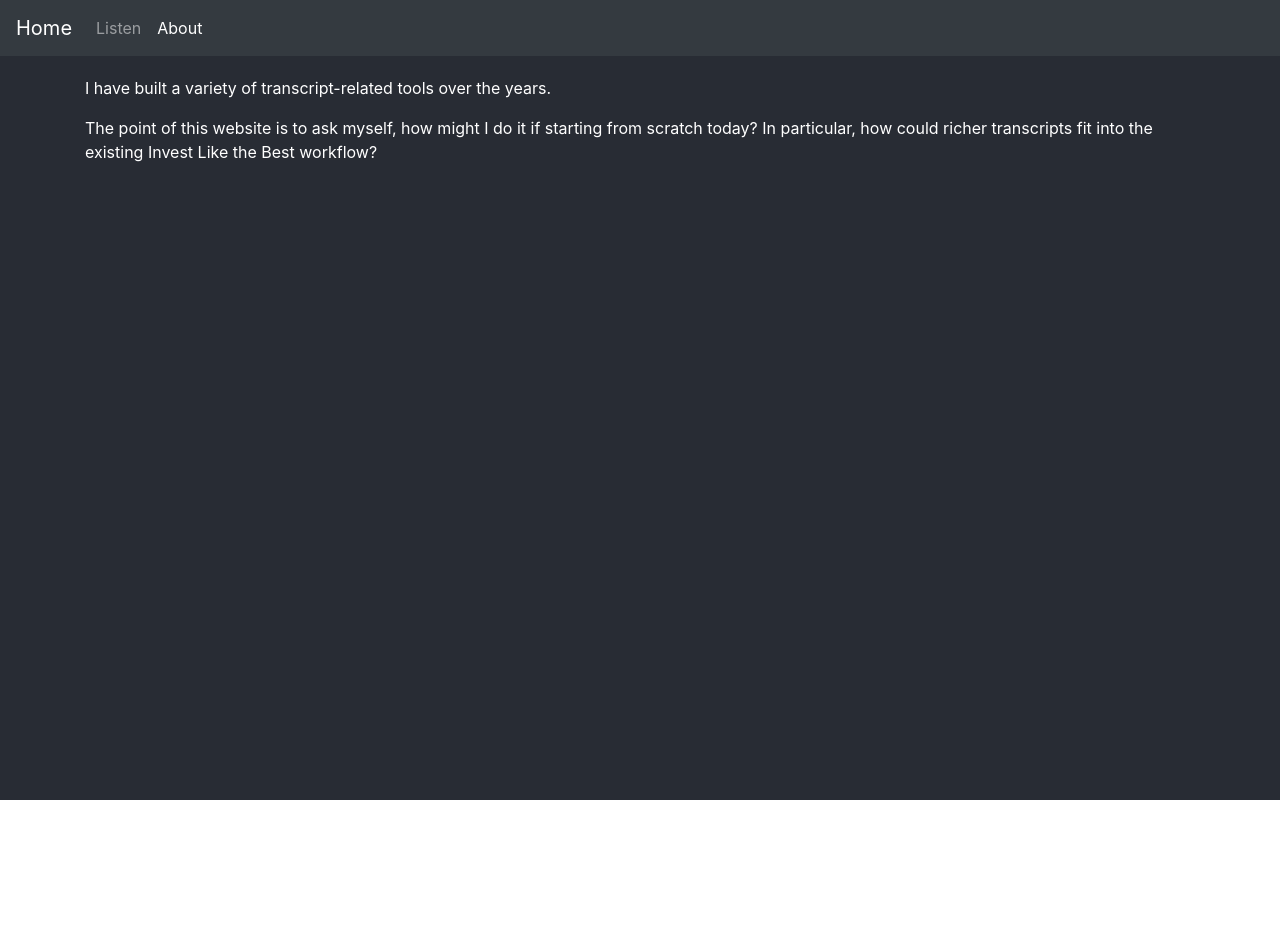
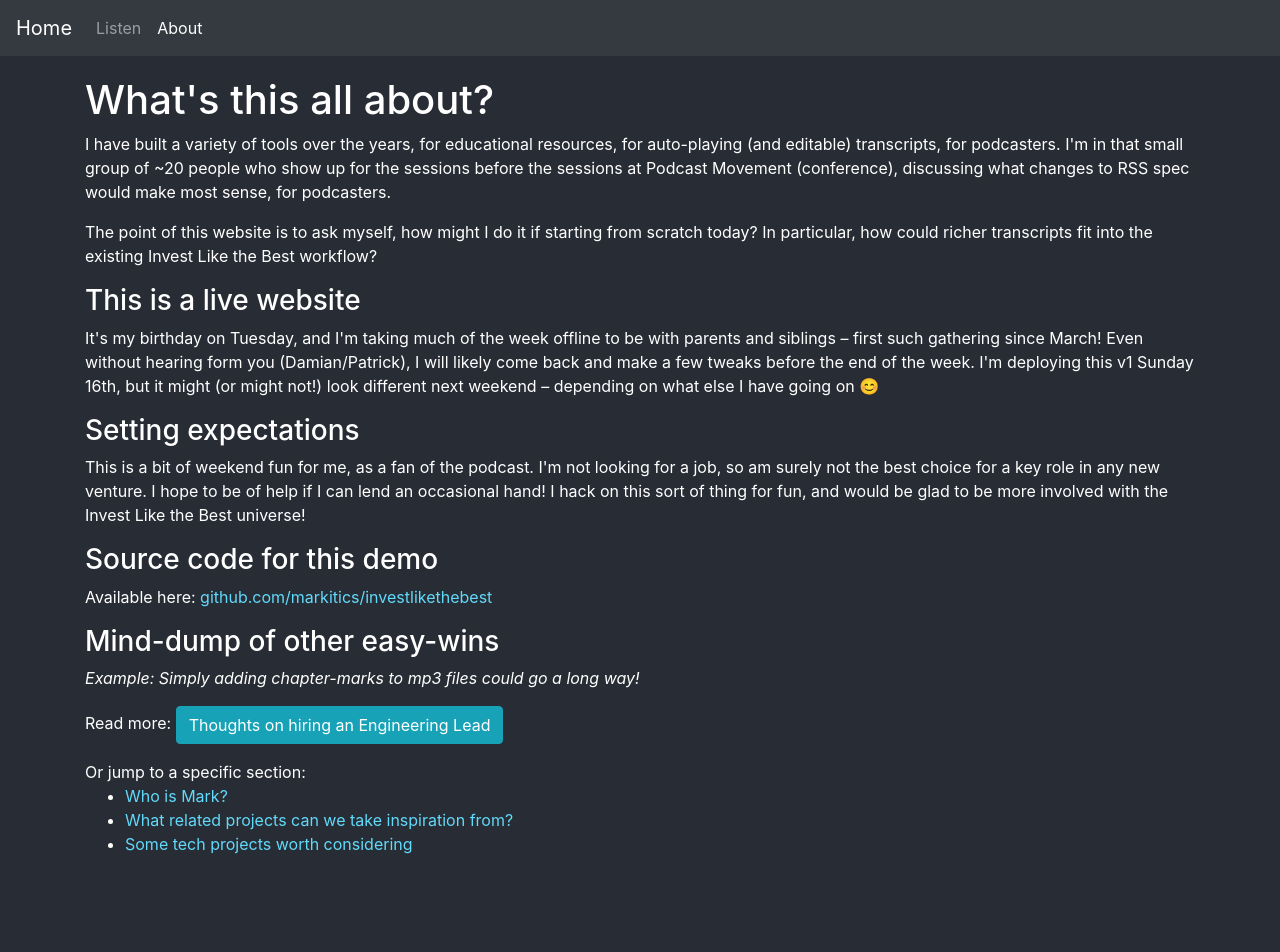
Before and after one commit to markitics/investlikethebest, a React (Create React App) app: page /about in a window 1280 px wide. Shown: the top 952 px of the page. Before the commit the page ends 800 px from the top, so only its background shows below. Built offline with nearby package versions, Linux system fonts and the light colour scheme.

Commit message:
Visual tweaks and expand '/about' page text, with link back to the Notion (mind-dump) doc.

```diff
--- a/src/App.css
+++ b/src/App.css
@@ -104,3 +104,9 @@ div.speaker-2 {
     font-size: 70%;
   }
 }
+.blueLink {
+  color: #61dafb !important;
+}
+.mainContent {
+  padding-bottom: 100px;
+}
--- a/src/App.jsx
+++ b/src/App.jsx
@@ -27,6 +27,7 @@ class App extends Component {
       currentTime: 0.0,
       episodePlaying: { title: "Charlie Songhurst", url: "/episode/181" },
     },
+    notifications: { shown: false },
   };
 
   handleClap = () => {
@@ -42,6 +43,10 @@ class App extends Component {
 
   updateEpisode = (episode) => {
     this.setState({ episode });
+  };
+
+  updateNotificationsState = (newState) => {
+    this.setState({ notifications: newState });
   };
 
   updatePlayer = (player) => this.setState({ player });
--- a/src/components/about.jsx
+++ b/src/components/about.jsx
@@ -1,14 +1,104 @@
 import React from "react";
+const notion_url = process.env.REACT_APP_NOTION_URL;
 
 function About(props) {
   return (
-    <div>
-      <p>I have built a variety of transcript-related tools over the years.</p>
+    <div className="about mainContent">
+      <h1>What's this all about?</h1>
+      <p>
+        I have built a variety of tools over the years, for educational
+        resources, for auto-playing (and editable) transcripts, for podcasters.
+        I'm in that small group of ~20 people who show up for the sessions
+        before the sessions at Podcast Movement (conference), discussing what
+        changes to RSS spec would make most sense, for podcasters.
+      </p>
       <p>
         The point of this website is to ask myself, how might I do it if
         starting from scratch today? In particular, how could richer transcripts
         fit into the existing Invest Like the Best workflow?
       </p>
+      <h3>This is a live website</h3>
+      <p>
+        It's my birthday on Tuesday, and I'm taking much of the week offline to
+        be with parents and siblings – first such gathering since March! Even
+        without hearing form you (Damian/Patrick), I will likely come back and
+        make a few tweaks before the end of the week. I'm deploying this v1
+        Sunday 16th, but it might (or might not!) look different next weekend –
+        depending on what else I have going on 😊
+      </p>
+      <h3>Setting expectations</h3>
+      <p>
+        This is a bit of weekend fun for me, as a fan of the podcast. I'm not
+        looking for a job, so am surely not the best choice for a key role in
+        any new venture. I hope to be of help if I can lend an occasional hand!
+        I hack on this sort of thing for fun, and would be glad to be more
+        involved with the Invest Like the Best universe!
+      </p>
+      <h3>Source code for this demo</h3>
+      <p>
+        Available here:{" "}
+        <a
+          href="https://github.com/markitics/investlikethebest"
+          class="blueLink"
+          rel="noopener noreferrer"
+          target="_blank"
+        >
+          github.com/markitics/investlikethebest
+        </a>
+      </p>
+      <h3>Mind-dump of other easy-wins</h3>
+      <p>
+        <i>
+          Example: Simply adding chapter-marks to mp3 files could go a long way!
+        </i>
+      </p>
+      <p className="centeredP">
+        Read more:{" "}
+        <a
+          className="btn btn-info"
+          href={notion_url}
+          target="_blank"
+          rel="noopener noreferrer"
+        >
+          Thoughts on hiring an Engineering Lead
+        </a>
+      </p>
+      Or jump to a specific section:
+      <ul>
+        <li>
+          <a
+            className="blueLink"
+            href="https://www.notion.so/About-Mark-Moriarty-9bb405e5045c46aaaeb66b8151eaa25c"
+            target="_blank"
+            rel="noopener noreferrer"
+          >
+            Who is Mark?
+          </a>
+        </li>
+        <li>
+          <a
+            className="blueLink"
+            href="https://www.notion.so/Inspiration-540ad3b9bc96426db1bd40579af6226a"
+            target="_blank"
+            rel="noopener noreferrer"
+          >
+            What related projects can we take inspiration from?
+          </a>
+        </li>
+        <li>
+          <a
+            className="blueLink"
+            href="https://www.notion.so/ILTB-Tech-ideas-0bc6761fa2da46958297d040772bb780"
+            target="_blank"
+            rel="noopener noreferrer"
+          >
+            Some tech projects worth considering
+          </a>
+        </li>
+      </ul>
+      <br />
+      <br />
+      <br />
     </div>
   );
 }
--- a/src/components/episode.jsx
+++ b/src/components/episode.jsx
@@ -38,7 +38,7 @@ function Episode({ match, location }) {
 
   const { redirect } = QueryString.parse(location.search);
   if (redirect) toast.warning("We just have ep 181 as an example");
-  //   else toast("This transcript was time-stamped by Descript");
+  // else toast("'Search' and 'My notes' are dummy for now.");
 
   return (
     <Fragment>
@@ -52,6 +52,9 @@ function Episode({ match, location }) {
           </button>
         </div>
       </div>
+      <p>
+        <i>'Search' and 'My notes' are just dummy – for now.</i>
+      </p>
       <nav className="navbar navbar-expand-sm navbar-dark bg-dark">
         <div className="collapse navbar-collapse" id="navbarNav">
           <div className="navbar-nav mr-auto">
@@ -79,7 +82,12 @@ function Episode({ match, location }) {
         <Route
           path="/episode/181/mine"
           render={(props) =>
-            episode.transcript && <Transcript transcript={episode.transcript} />
+            episode.transcript && (
+              <Transcript
+                transcript={episode.transcript}
+                showOnlyLiked={true}
+              />
+            )
           }
         />
       </Switch>
--- a/src/components/home.jsx
+++ b/src/components/home.jsx
@@ -1,12 +1,12 @@
 import React from "react";
-// import { toast } from "react-toastify";
+import { toast } from "react-toastify";
 import { Link } from "react-router-dom";
 
 const cover_art_url = process.env.REACT_APP_SERIES_COVER_ART_URL;
 const notion_url = process.env.REACT_APP_NOTION_URL;
 
 function Home(props) {
-  //   toast("🏗 This is a work in progress! Check back soon."); // multi-coloured bar
+  toast("🏗 This is a work in progress! Check back soon."); // multi-coloured bar
   return (
     <header className="App-header">
       <div className="landing">
@@ -21,14 +21,15 @@ function Home(props) {
           operators, and entrepreneurs.
         </p>
         <a
-          className="App-link btn btn-info m-2"
+          className="App-link btn btn-info"
           href={notion_url}
           target="_blank"
           rel="noopener noreferrer"
         >
           View Mark's initial ideas
         </a>
-        <Link to="/episode/181" className="m-2">
+        <br />
+        <Link to="/episode/181/transcript">
           <span className="btn btn-default btn-dark">
             Check out one interview
           </span>
--- a/src/components/keyPoints.jsx
+++ b/src/components/keyPoints.jsx
@@ -1,7 +1,15 @@
 import React from "react";
 
 function KeyPoints(props) {
-  return <div>Insert a chapter list, or key "takeaways" here...</div>;
+  return (
+    <div className="keyPoints">
+      <p>Insert a chapter list, or key "takeaways" here... </p>
+      <p>
+        That is, our editorial "nuggets" like we had at the top of Kat's
+        episode.
+      </p>
+    </div>
+  );
 }
 
 export default KeyPoints;
--- a/src/components/navBar.jsx
+++ b/src/components/navBar.jsx
@@ -22,7 +22,7 @@ function navBar(props) {
       </button>
       <div className="collapse navbar-collapse" id="navbarNavAltMarkup">
         <div className="navbar-nav">
-          <NavLink key="1" className="nav-link" to="/episode/181">
+          <NavLink key="1" className="nav-link" to="/episode/181/transcript">
             Listen
           </NavLink>
           <NavLink key="2" className="nav-link" to="/about">
--- a/src/components/transcript.jsx
+++ b/src/components/transcript.jsx
@@ -1,8 +1,28 @@
-import React from "react";
+import React, { Fragment } from "react";
 import TranscriptPart from "./transcriptPart";
 
 function Transcript(props) {
   const { parts } = props.transcript;
+  const showOnlyLiked = props.showOnlyLiked; // if true, show only ones we've liked
+
+  const filterParts = (parts) => {
+    if (showOnlyLiked) return [...parts].filter((part) => part.iLiked);
+    else return parts;
+  };
+  const showMessage = () => {
+    if (showOnlyLiked)
+      return (
+        <Fragment>
+          <p>
+            <br />
+          </p>
+          <p>
+            This page would return just the highlights you 'liked' - by
+            double-tapping (on mobile) or by pressing ♥️ (on desktop).
+          </p>
+        </Fragment>
+      );
+  };
   return (
     <div className="transcript">
       <div className="ml-auto">
@@ -10,19 +30,20 @@ function Transcript(props) {
           <input
             className="form-control mr-sm-2"
             type="search"
-            placeholder="Search"
+            placeholder="Search (not working)"
             aria-label="Search"
           />
           <button
             className="btn btn-outline-success my-2 my-sm-0"
             type="submit"
+            disabled={true}
           >
             Search
           </button>
         </form>
       </div>
-      We'll put all the words here!
-      {parts.map((part) => (
+      {showMessage()}
+      {filterParts(parts).map((part) => (
         <TranscriptPart key={part.start_secs} part={part} />
       ))}
     </div>
```
Also changed, not shown: src/context/notificationsContext.jsx (added).
